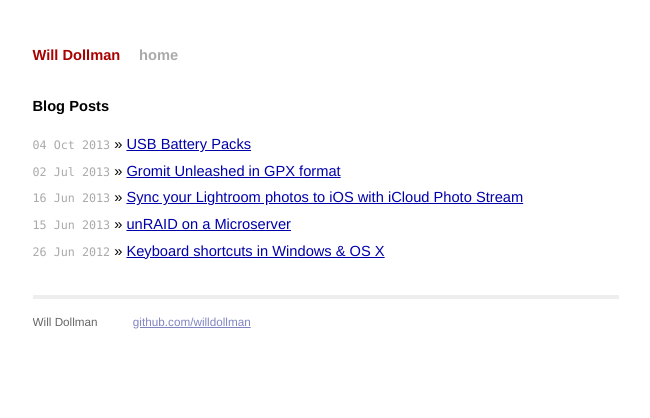
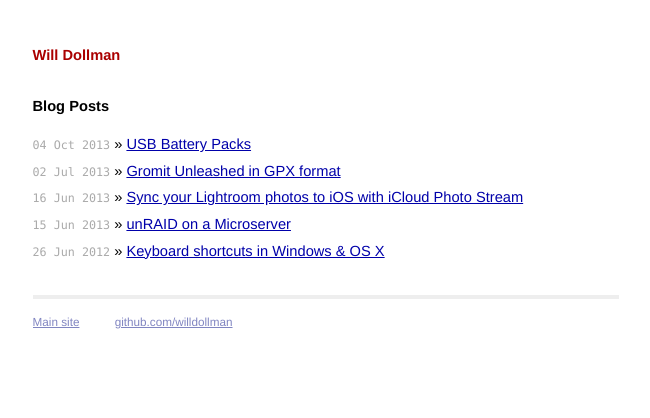
Before and after one commit to willdollman/willdollman.github.com, a Jekyll site: the page built from index.html, in a window 1280 px wide. Shown: the top 418 px of the page, without its empty margins (314-964 px from the left). Built offline with Jekyll 4.4.1, drawn with Linux system fonts in a browser that asks for light colours.

Commit message:
Make the links in the header more logical
I'd expect to go to the blog's root when I click the red name, not a different site.

```diff
--- a/_layouts/default.html
+++ b/_layouts/default.html
@@ -17,8 +17,7 @@
 
 <div class="site">
   <div class="title">
-    <a href="http://dollman.org">Will Dollman</a>
-    <a class="extra" href="/">home</a>
+    <a href="/">Will Dollman</a>
   </div>
 
   {{ content }}
@@ -26,7 +25,7 @@
   <div class="footer">
     <div class="contact">
       <p>
-        Will Dollman<br />
+        <a href="http://dollman.org/">Main site</a><br />
       </p>
     </div>
     <div class="contact">
```
